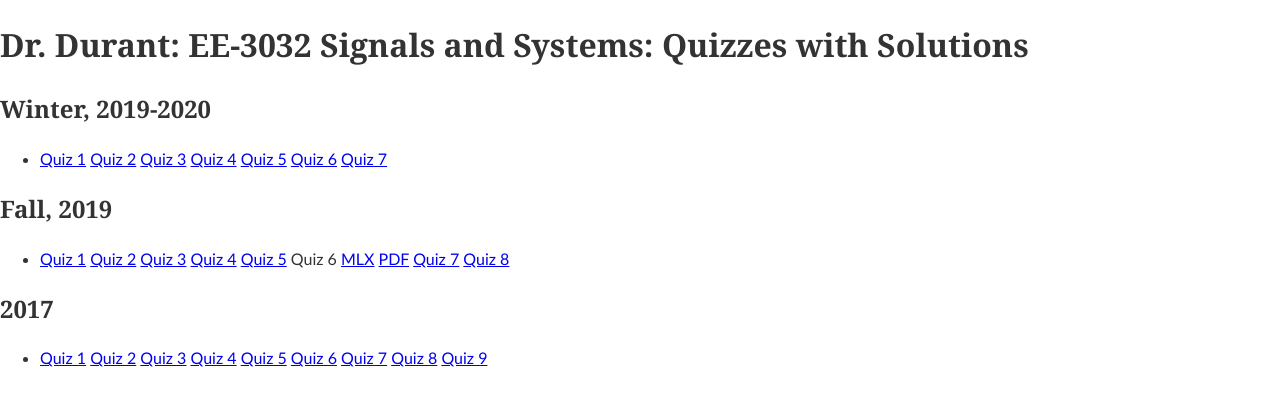
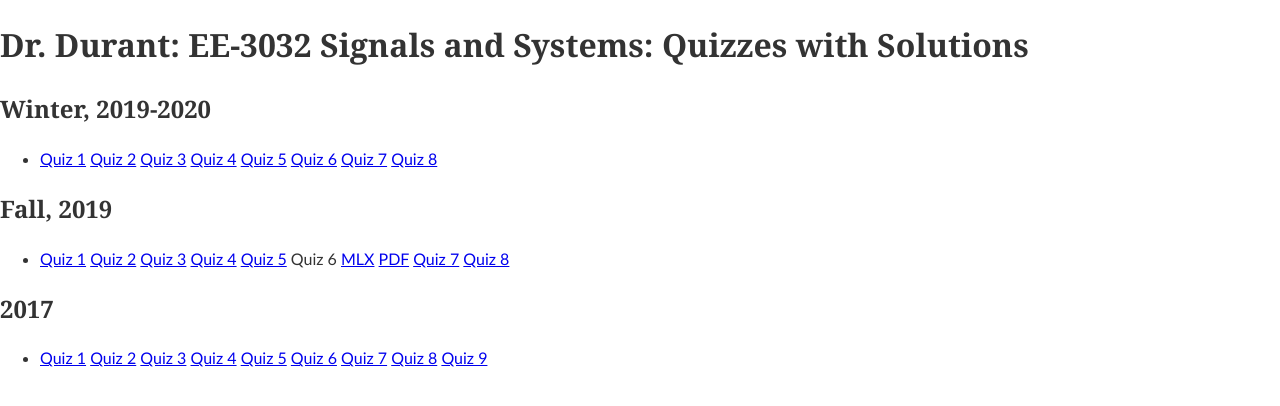
Before and after one commit to edurant/edurant.github.io, a Jekyll site: the page built from courses/ee3032/quiz/index.md, in a window 1280 px wide. Shown: the top 406 px of the page. Built offline with Jekyll 4.4.1, drawn with Linux system fonts in a browser that asks for light colours.

Commit message:
ee3032 q08 sol

```diff
--- a/courses/ee3032/quiz/index.md
+++ b/courses/ee3032/quiz/index.md
@@ -10,6 +10,7 @@ title: "Dr. Durant: EE-3032 Signals and Systems: Quizzes with Solutions"
 [Quiz 5](q05-w1920-ans.pdf)
 [Quiz 6](q06-w1920-ans.pdf)
 [Quiz 7](q07-w1920-ans.pdf)
+[Quiz 8](q08-w1920-ans.pdf)
 
 # Fall, 2019
 * [Quiz 1](q01-f19-ans.pdf)
```
Also changed, not shown: 1 other file.
